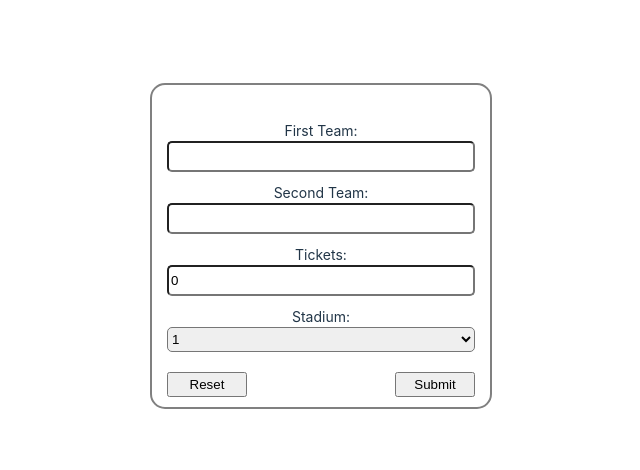
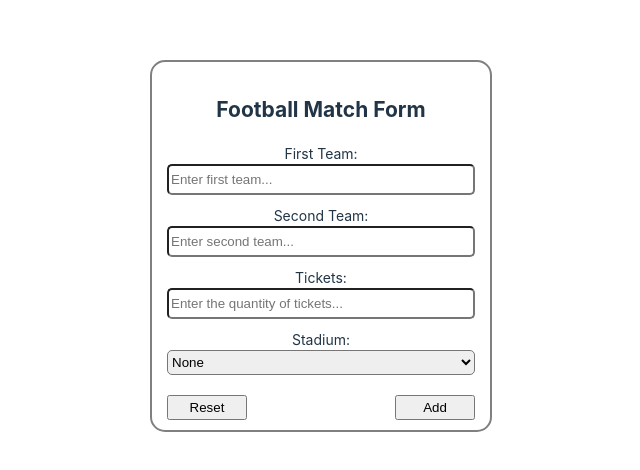
Before and after one commit to proga-react-practice/sigma-bohdan-mylyi, a React (Vite) app: page / in a window 1280 px wide. Shown: the part 154-624 px from the top of the page, without its empty margins (319-959 px from the left). Built offline with nearby package versions, Linux system fonts and the light colour scheme.

Commit message:
update code(validation without task list)

```diff
--- a/src/App.css
+++ b/src/App.css
@@ -7,7 +7,7 @@
 }
 
 .container {
-  padding: 35px 15px 10px;
+  padding: 15px 15px 10px;
   border: 2px solid gray;
   border-radius: 15px;
 }
--- a/src/App.tsx
+++ b/src/App.tsx
@@ -8,9 +8,13 @@ function App() {
   const [secondTeamDirty, setSecondTeamDirty] = useState(false);
   const [firstTeamError, setFirstTeamError] = useState('Input can not be empty!');
   const [secondTeamError, setSecondTeamError] = useState('Input can not be empty!');
-  const [tickets, setTickets] = useState(0);
+  const [tickets, setTickets] = useState('');
   const [ticketsDirty, setTicketsDirty] = useState(false);
   const [ticketsError, setTicketsError] = useState('Input can not be empty!');
+  const [stadium, setStadium] = useState('');
+  const [stadiumDirty, setStadiumDirty] = useState(false);
+  const [stadiumError, setStadiumError] = useState('Input can not be empty!');
+
 
   const teamHandler = (e, setTeam, setDirty, setError) => {
     const value = e.target.value;
@@ -19,15 +23,32 @@ function App() {
     setDirty(true)
     if (invalidChars.test(value)) {
       setError('The name of the team must consist only of letters or numbers!');
-      if(!value) {
-        setError(
-          'Input can not be empty!'
-        )
-      }
     } else {
       setError('');
     }
   };
+
+  const ticketsHandler = (e) => {
+    const value = e.target.value;
+    setTickets(value)
+    setTicketsDirty(true)
+    if(value < 0) {
+      setTicketsError('Quantity of tickets can not be negative!')
+    } else {
+      setTicketsError('');
+    }
+  }
+
+  const stadiumHandler = (e) => {
+    const value = e.target.value;
+    setStadium(value)
+    setStadiumDirty(true)
+    if(!value) {
+      setStadiumError('Please, choose the stadium!')
+    } else {
+      setStadiumError('')
+    }
+  }
 
 
   const blurHandler = (e) => {
@@ -35,24 +56,48 @@ function App() {
       case 'firstTeam':
         setFirstTeamDirty(true);
         if (!firstTeam) {
-          setFirstTeamError('Input cant be empty!');
+          setFirstTeamError('Input can not be empty!');
         }
         break;
       case 'secondTeam':
         setSecondTeamDirty(true);
         if (!secondTeam) {
-          setSecondTeamError('Input cant be empty!');
+          setSecondTeamError('Input can not be empty!');
+        }
+        break;
+      case 'tickets':
+        setTicketsDirty(true);
+        if (!tickets) {
+          setTicketsError('Input can not be empty!');
+        }
+        break;
+      case 'stadium':
+        setStadiumDirty(true);
+        if (!stadium) {
+          setStadiumError('Please, choose the stadium!');
         }
         break;
     }
   }
 
+  const resetHandler = () => {
+    setFirstTeam('')
+    setFirstTeamError('')
+    setSecondTeam('')
+    setSecondTeamError('')
+    setTickets('')
+    setTicketsError('')
+    setStadium('')
+    setStadiumError('')
+  }
+
   return (
     <>
       <div className="container">
+        <h2>Football Match Form</h2>
         <form action="" className='form-container'>
         <label htmlFor="firstTeam">First Team:</label>
-        {firstTeamDirty && firstTeamError && <div style={{ color: 'red' }}>{firstTeamError}</div>}
+        {firstTeamDirty && firstTeamError && <div style={{ color: 'red', fontWeight: 'bold'}}>{firstTeamError}</div>}
           <input onChange={(e) => teamHandler(e, setFirstTeam, setFirstTeamDirty, setFirstTeamError)}
             onBlur={e => blurHandler(e)}
             value={firstTeam}
@@ -60,9 +105,10 @@ function App() {
             type="text"
             className='input'
             id='firstTeam'
+            placeholder='Enter first team...'
             required/>
         <label htmlFor="secondTeam">Second Team:</label>
-        {secondTeamDirty && secondTeamError && <div style={{ color: 'red' }}>{secondTeamError}</div>}
+        {secondTeamDirty && secondTeamError && <div style={{ color: 'red', fontWeight: 'bold'}}>{secondTeamError}</div>}
       <input
           onChange={(e) => teamHandler(e, setSecondTeam, setSecondTeamDirty, setSecondTeamError)}
           onBlur={e => blurHandler(e)}
@@ -71,20 +117,32 @@ function App() {
           type="text"
           className='input'
           id='secondTeam'
+          placeholder='Enter second team...'
           required
       />
         <label htmlFor="numberOfTickets">Tickets:</label>
-        {(ticketsDirty && ticketsError) && <div style={{color: 'red'}}>{ticketsError}</div>}
-          <input value={tickets} name='tickets' type="number" className='input' id='numberOfTickets'/>
+        {(ticketsDirty && ticketsError) && <div style={{color: 'red', fontWeight: 'bold'}}>{ticketsError}</div>}
+          <input
+          onChange={e => ticketsHandler(e)}
+          onBlur={e => blurHandler(e)}
+          value={tickets}
+          name='tickets'
+          type="number"
+          className='input'
+          id='numberOfTickets'
+          placeholder='Enter the quantity of tickets...'
+          required/>
         <label htmlFor="stadium">Stadium:</label>
-          <select name="stadium" id="stadium" className='input input_select'>
+        {(stadiumDirty && stadiumError) && <div style={{color: 'red', fontWeight: 'bold'}}>{stadiumError}</div>}
+          <select name="stadium" id="stadium" className='input input_select' onChange={e => stadiumHandler(e)} onBlur={e => blurHandler(e)}>
             <option disabled>Choose Stadium:</option>
-            <option value="1">1</option>
-            <option value="2">2</option>
+            <option value="">None</option>
+            <option value="Santiago Bernabeu">Santiago Bernabeu</option>
+            <option value="Camp Nou">Camp Nou</option>
           </select>
           <div className="buttons">
-            <button type='reset' className='button'>Reset</button>
-            <button type='submit' className='button'>Submit</button>
+            <button type='reset' className='button' onClick={resetHandler}>Reset</button>
+            <button type='submit' className='button'>Add</button>
           </div>
         </form>
       </div>
```
